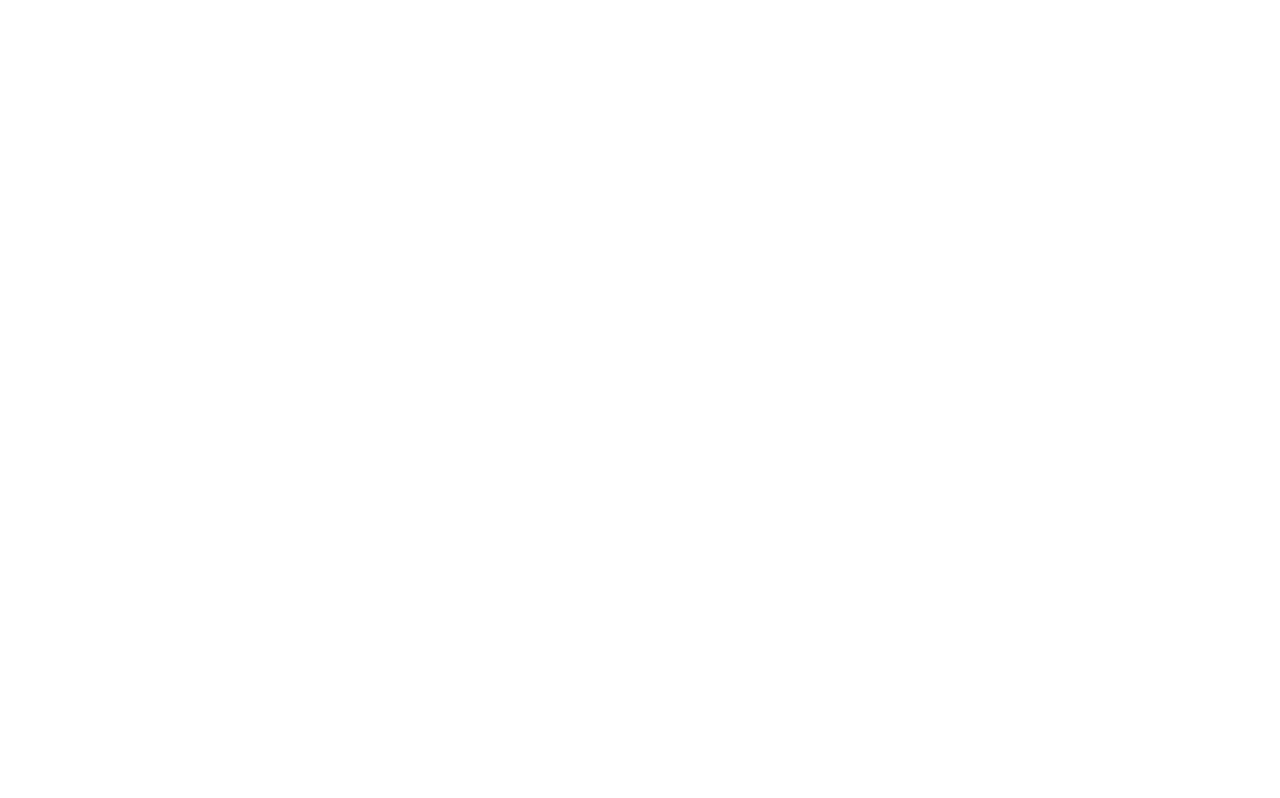
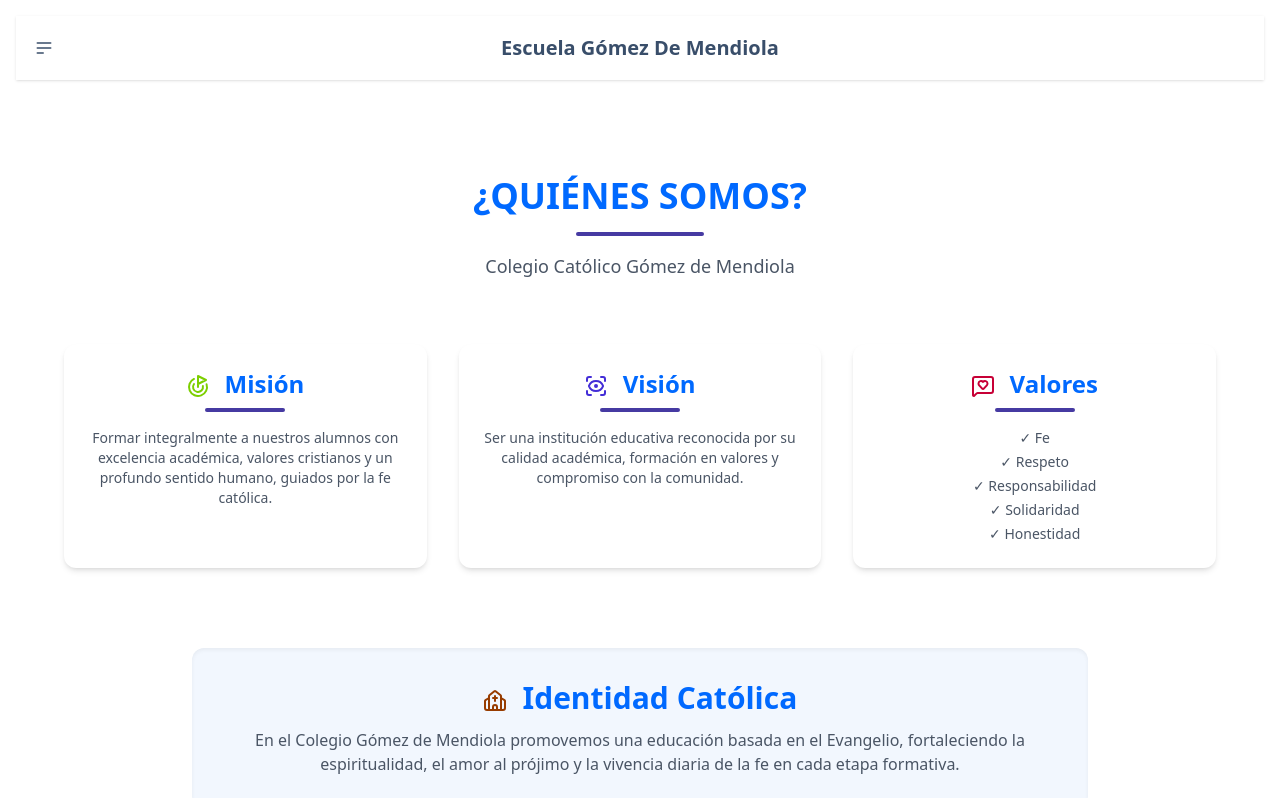
Before and after one commit to AgrevEtse/home-gdm, a React (Vite) app: page /quienes-somos in a window 1280 px wide. Before the commit this address had no page. Shown: the top 798 px of the page. Built offline with nearby package versions, Linux system fonts and the light colour scheme.

Commit message:
Iconos y colores para quienes somos

```diff
--- a/package.json
+++ b/package.json
@@ -13,6 +13,7 @@
   "dependencies": {
     "@tailwindcss/vite": "^4.1.18",
     "daisyui": "^5.5.14",
+    "lucide-react": "^0.563.0",
     "react": "^19.2.0",
     "react-dom": "^19.2.0",
     "react-router-dom": "^7.12.0",
--- a/src/components/Pages/QuienesSomos.jsx
+++ b/src/components/Pages/QuienesSomos.jsx
@@ -1,3 +1,4 @@
+import { Goal, ScanEye, MessageSquareHeart, Church } from 'lucide-react'
 const QuienesSomos = () => {
   return (
     <section className='bg-base-100 px-6 py-16'>
@@ -16,7 +17,9 @@
       <div className='mx-auto mt-16 grid max-w-6xl gap-8 md:grid-cols-3'>
         {/* Misión */}
         <div className='card bg-base-100 rounded-xl p-6 text-center shadow-md transition-all hover:scale-105 hover:shadow-xl'>
-          <h3 className='text-primary mb-2 text-2xl font-bold'>🎯 Misión</h3>
+          <h3 className='text-primary mb-2 text-2xl font-bold'>
+            <Goal className='mr-2 inline-block text-lime-500' /> Misión
+          </h3>
           <div className='bg-secondary mx-auto mb-4 h-1 w-20 rounded' />
           <p className='text-sm text-gray-600'>
             Formar integralmente a nuestros alumnos con excelencia académica,
@@ -27,7 +30,9 @@
 
         {/* Visión */}
         <div className='card bg-base-100 rounded-xl p-6 text-center shadow-md transition-all hover:scale-105 hover:shadow-xl'>
-          <h3 className='text-primary mb-2 text-2xl font-bold'>👁️ Visión</h3>
+          <h3 className='text-primary mb-2 text-2xl font-bold'>
+            <ScanEye className='mr-2 inline-block text-indigo-700' /> Visión
+          </h3>
           <div className='bg-secondary mx-auto mb-4 h-1 w-20 rounded' />
           <p className='text-sm text-gray-600'>
             Ser una institución educativa reconocida por su calidad académica,
@@ -37,7 +42,10 @@
 
         {/* Valores */}
         <div className='card bg-base-100 rounded-xl p-6 text-center shadow-md transition-all hover:scale-105 hover:shadow-xl'>
-          <h3 className='text-primary mb-2 text-2xl font-bold'>❤️ Valores</h3>
+          <h3 className='text-primary mb-2 text-2xl font-bold'>
+            <MessageSquareHeart className='mr-2 inline-block text-rose-700' />{' '}
+            Valores
+          </h3>
           <div className='bg-secondary mx-auto mb-4 h-1 w-20 rounded' />
           <ul className='space-y-1 text-sm text-gray-600'>
             <li>✓ Fe</li>
@@ -52,7 +60,8 @@
       {/* Identidad Católica */}
       <div className='bg-base-200 mx-auto mt-20 max-w-4xl rounded-xl p-8 text-center shadow-inner'>
         <h2 className='text-primary mb-3 text-3xl font-bold'>
-          ✝️ Identidad Católica
+          <Church className='mr-2 inline-block text-amber-800' /> Identidad
+          Católica
         </h2>
         <p className='text-gray-600'>
           En el Colegio Gómez de Mendiola promovemos una educación basada en el
--- a/src/router/AppRouter.jsx
+++ b/src/router/AppRouter.jsx
@@ -2,6 +2,7 @@
 
 import GlobalLayout from '@/components/Layout/GlobalLayout'
 import Home from '@/components/Pages/Home'
+import QuienesSomos from '@/components/Pages/QuienesSomos'
 import PreescolarInfo from '@/components/Pages/PreescolarInfo'
 
 const AppRouter = () => {
@@ -12,6 +13,11 @@
           <Route
             path='/'
             element={<Home />}
+          />
+
+          <Route
+            path='quienes-somos'
+            element={<QuienesSomos />}
           />
 
           {/* <Route
```
Also changed, not shown: 1 other file (tests, documents, lock files or other folders).
